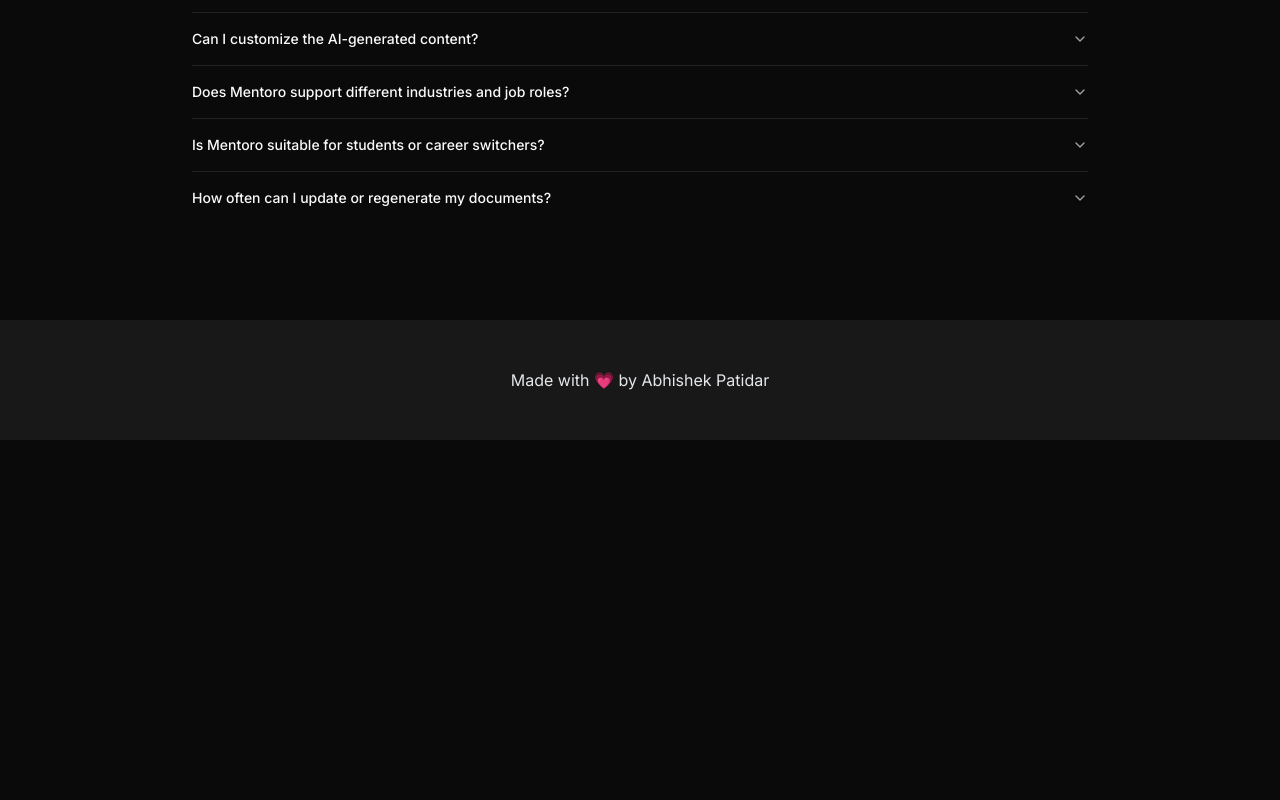
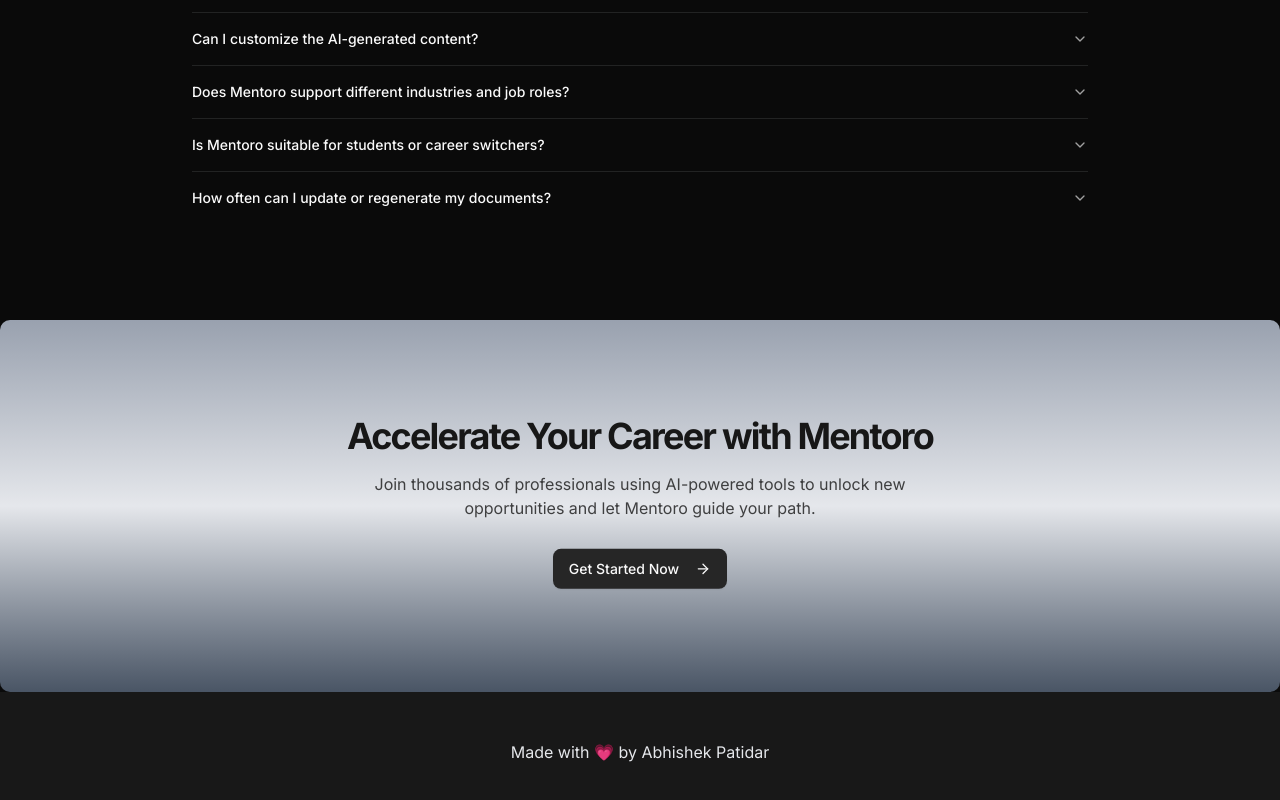
Before and after one commit to Abhi-Ptdr/Mentoro, a Next.js app in the folder Mentoro/: page / in a window 1280 px wide. Shown: the part 3413-4213 px from the top of the page. Before the commit the page ends 3853 px from the top, so only its background shows below. Built offline with nearby package versions, Linux system fonts and the light colour scheme; no server answers.

Commit message:
Add call-to-action section

```diff
--- a/Mentoro/app/page.jsx
+++ b/Mentoro/app/page.jsx
@@ -6,6 +6,9 @@
 import { testimonial } from "@/data/testimonial";
 import Image from "next/image";
 import { Accordion, AccordionItem, AccordionTrigger, AccordionContent } from "@/components/ui/accordion";
+import { Button } from "@/components/ui/button";
+import { ArrowRight } from "lucide-react";
+import Link from "next/link";
 
 export default function Home() {
   return (
@@ -145,6 +148,24 @@
           </div>
         </div>
       </section>
+
+      <section className="w-full ">
+        <div className="mx-auto py-24 gradient rounded-lg">
+          <div className="flex flex-col items-center justify-center space-y-4 text-center max-w-3xl mx-auto">
+            <h1 className="text-2xl font-bold tracking-tighter text-primary-foreground sm:text-3xl md:text-4xl">Accelerate Your Career with Mentoro</h1>
+            <p className="mx-auto max-w-[600px] text-primary-foreground/80 ">Join thousands of professionals using AI-powered tools to unlock new opportunities and let Mentoro guide your path.</p>
+            <Link href="/dashboard" passHref>
+              <Button
+                size="lg"
+                variant="secondary"
+                className="h-10 mt-5 animate-bounce"
+              >
+                Get Started Now <ArrowRight className="ml-2 h-4 w-4" />
+              </Button>
+            </Link>
+          </div>
+        </div>
+      </section>
     </div>
   );
 }
```
